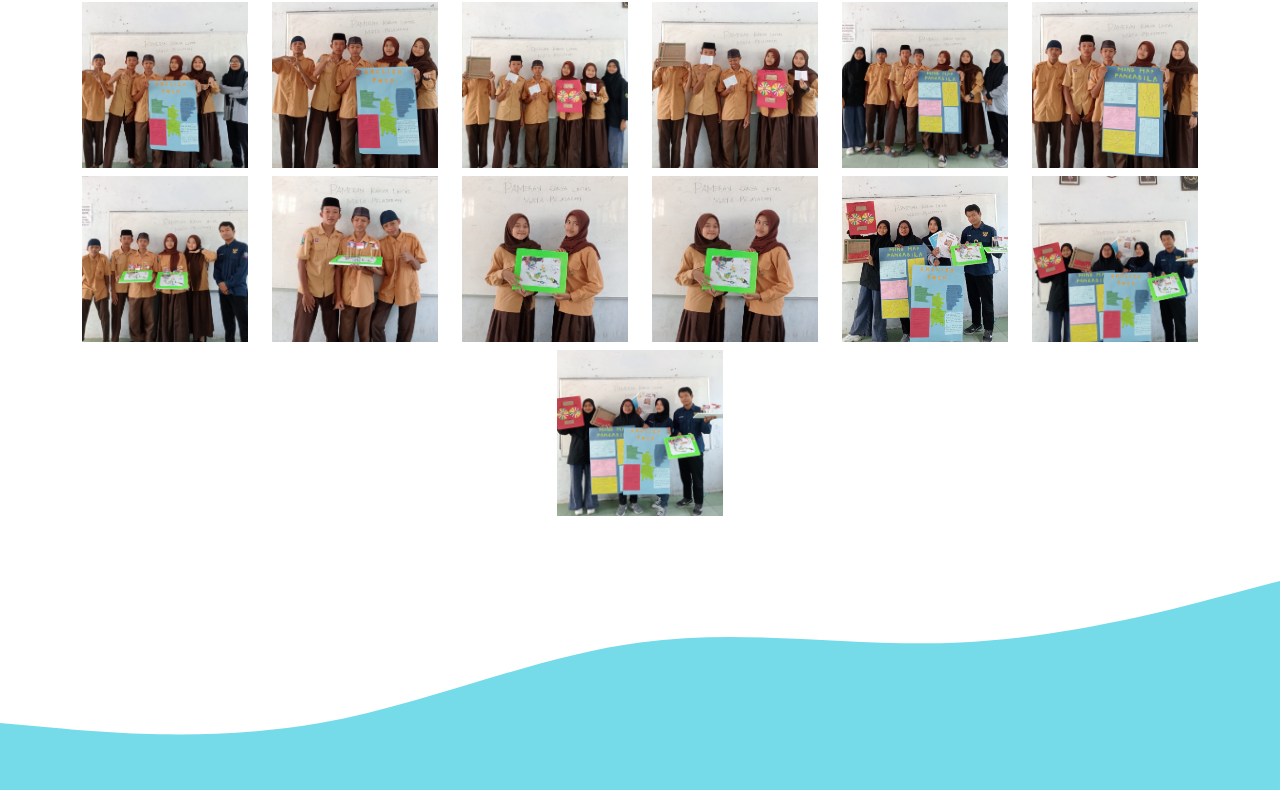
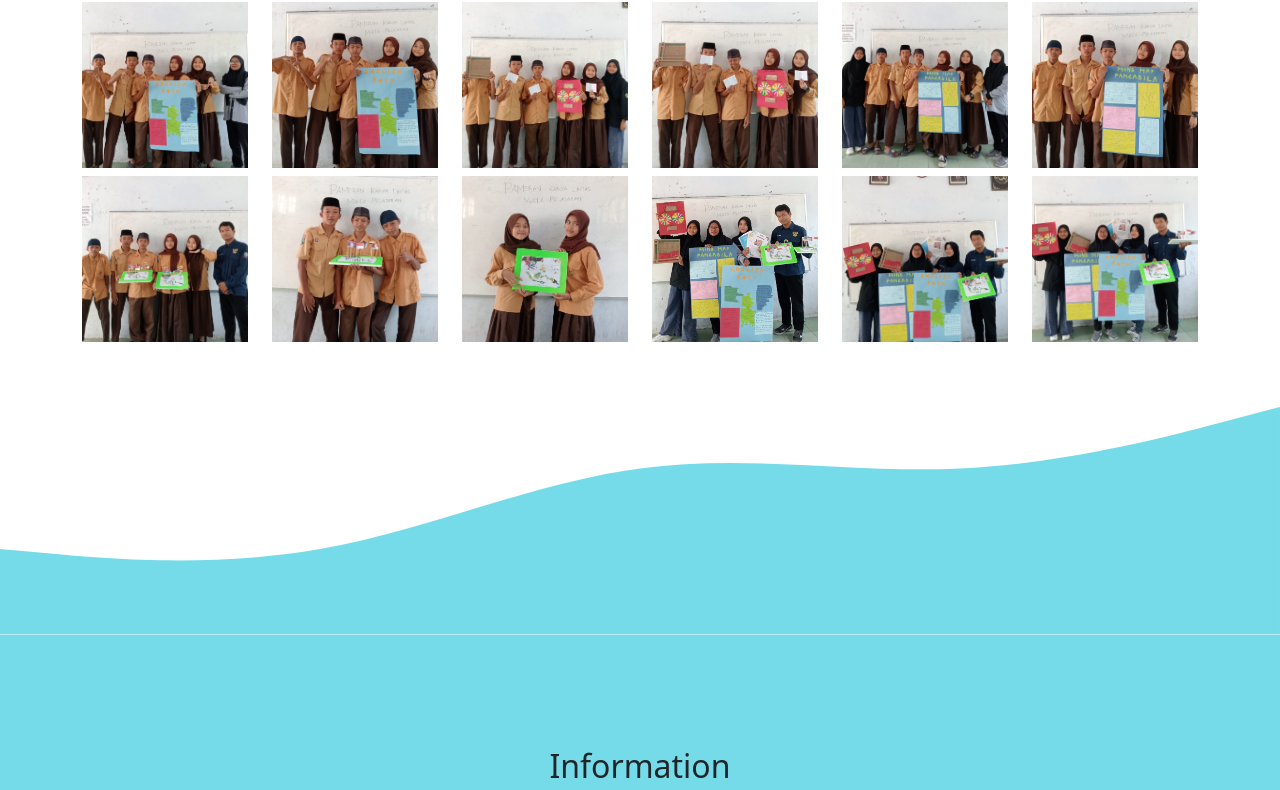
Before and after one commit to KM6smpmaarif6po/pameran, a plain HTML site: page index.html in a window 1280 px wide. Shown: the part 3028-3818 px from the top of the page. Drawn offline with nearby package versions, Linux system fonts and the light colour scheme.

Commit message:
Update index.html

```diff
--- a/index.html
+++ b/index.html
@@ -266,11 +266,6 @@
             </div>
             <div class="col-md-2 mb-2">
               <a href="#">
-                <img src="15.jpg" alt="Gambar9" class="img-fluid gallery-img">
-              </a>
-            </div>
-            <div class="col-md-2 mb-2">
-              <a href="#">
                 <img src="16.jpg" alt="Gambar9" class="img-fluid gallery-img">
               </a>
             </div>
```
